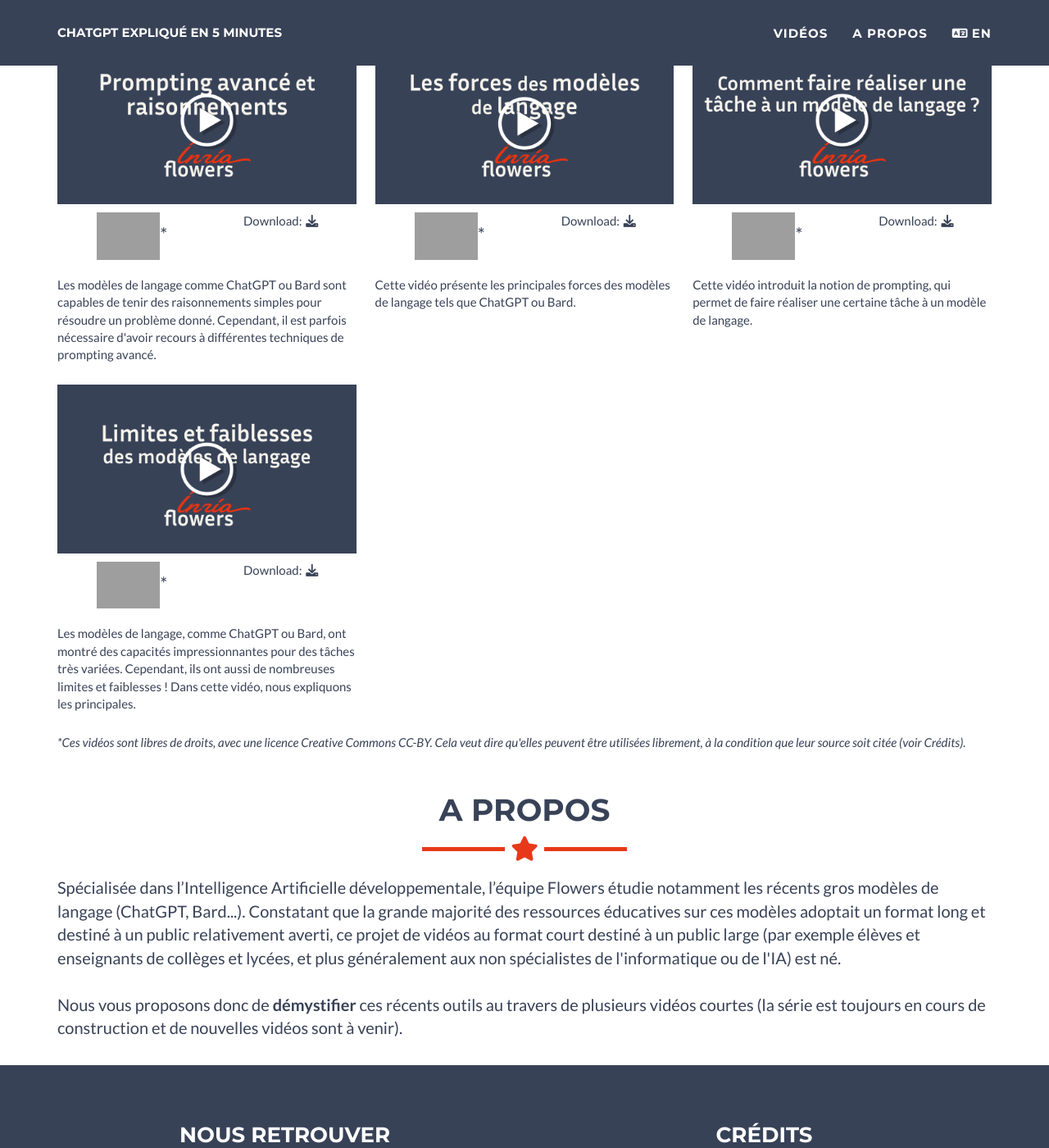
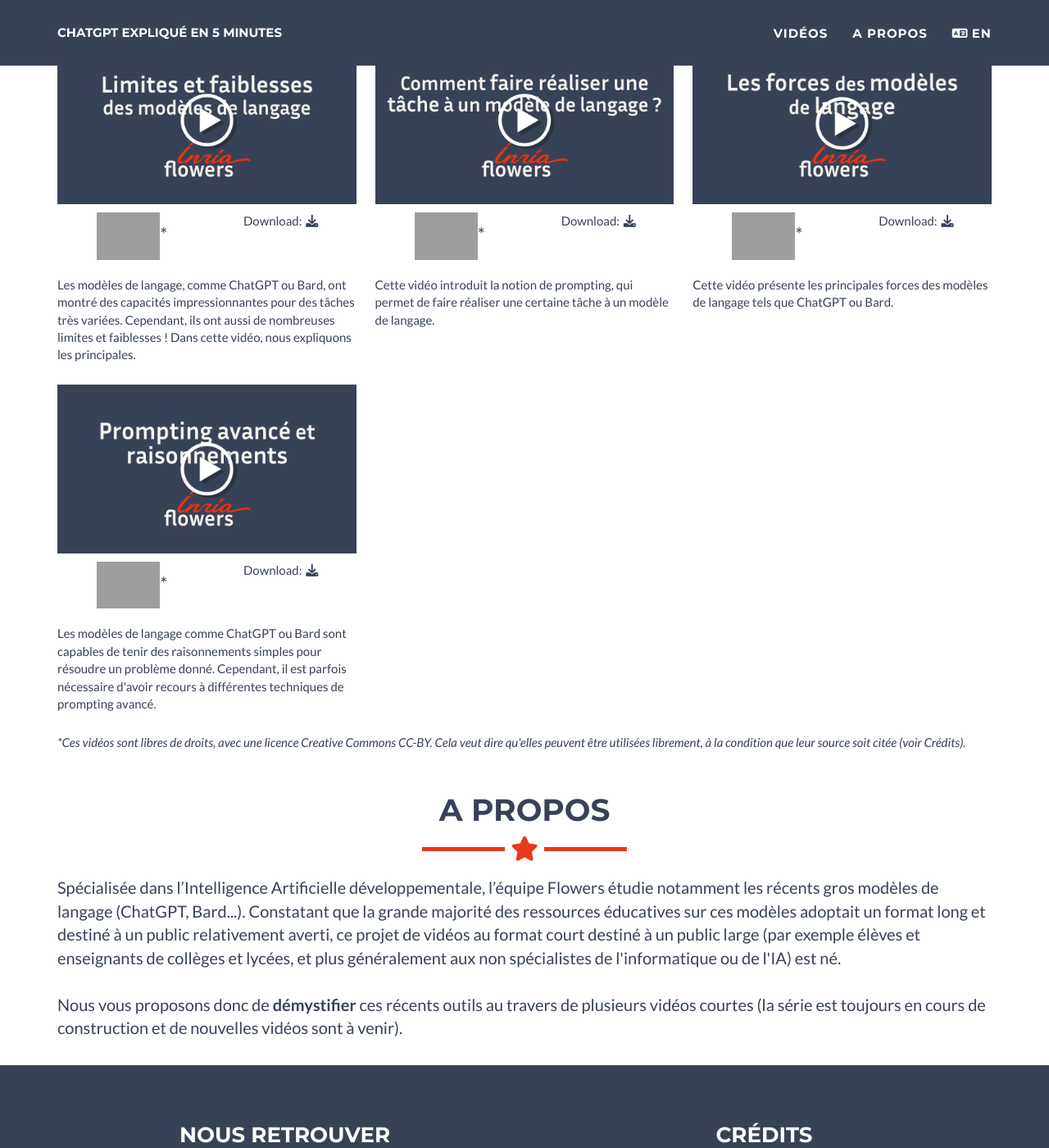
Before and after one commit to flowersteam/chatgpt_5_minutes, a Jekyll site: the page built from fr.md, in a window 1280 px wide and 1400 px high, scrolled down 713 px. Shown: the whole window at 82% size. Built offline with Jekyll 4.4.1, drawn with Linux system fonts in a browser that asks for light colours.

Commit message:
sort videos by eldest + default lang fr

```diff
--- a/_includes/portfolio_grid.html
+++ b/_includes/portfolio_grid.html
@@ -8,7 +8,8 @@
       </div>
     </div>
     <div class="portfolio-flex-row">
-      {% for post in site.posts %}
+      {% assign sortedposts = site.posts  | sort: 'date' %}
+      {% for post in sortedposts %}
       {% if post.lang == page.lang and post.modal-id != 1 %}
       <div class="portfolio-flex-item portfolio-item">
         <a href="#portfolioModal-{{ post.modal-id }}" class="portfolio-link" data-toggle="modal">
--- a/_layouts/default.html
+++ b/_layouts/default.html
@@ -21,11 +21,11 @@
     $( document ).ready(function(){
         var userLang = navigator.language || navigator.userLanguage;
         console.log(userLang)
-        if ((userLang == "fr") || (userLang == "fr-FR")) {
-            window.location.href = "{{ site.url }}/fr/"
+        if ((userLang == "en") || (userLang == "en-EN")) {
+            window.location.href = "{{ site.url }}/en/"
         }
         else {
-            window.location.href = "{{ site.url }}/en/"
+            window.location.href = "{{ site.url }}/fr/"
         }
     });
 </script>
```
